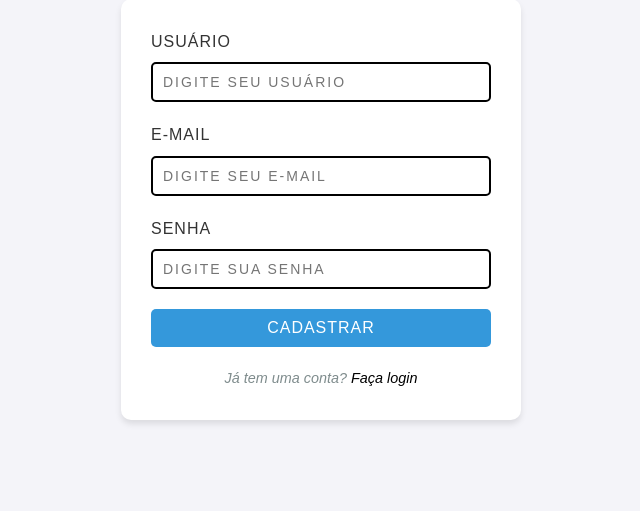
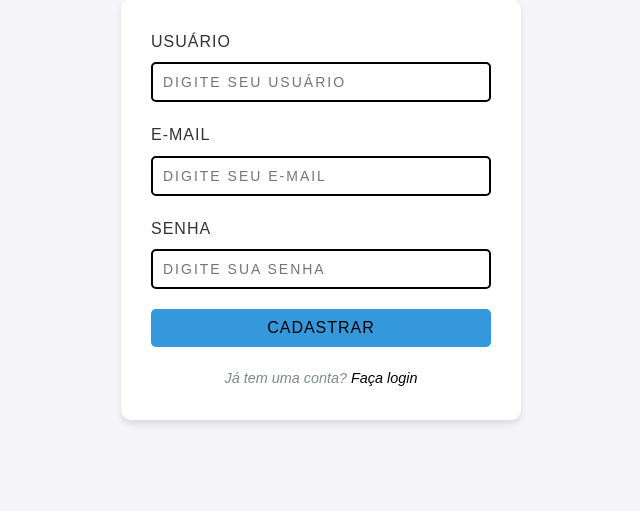
Before and after one commit to DevGoulart/GameSearch, a Django app: page /signup/ in a window 1280 px wide. Shown: the part 229-740 px from the top of the page, without its empty margins (319-959 px from the left). Run offline with Django 5.2, Linux system fonts and the light colour scheme.

Commit message:
Fix Color

```diff
--- a/Game_/meu_app/static/css/style.css
+++ b/Game_/meu_app/static/css/style.css
@@ -708,7 +708,7 @@ body.dark-mode .signup-link a:hover {
 
 .signup-button {
     background-color: var(--button-bg);
-    color: white;
+    color: rgb(0, 0, 0);
     border: none;
     padding: 10px 20px;
     border-radius: 5px;
```
